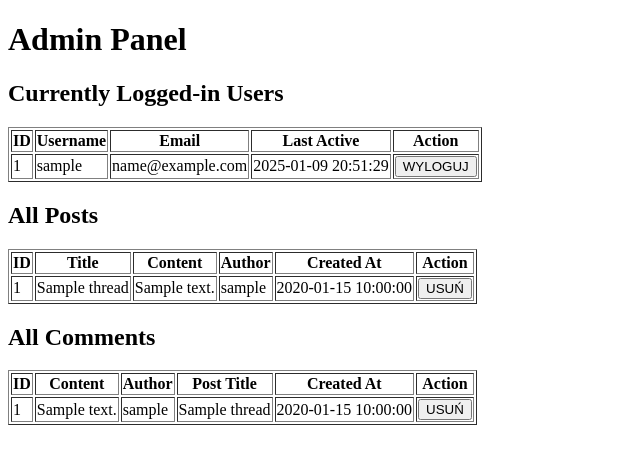
After one commit to GrzemoTLM/PHP_CatholicBonfire, a PHP site: page /admin_panel.php in a window 1280 px wide. The commit adds this page. Shown: the top 464 px of the page, without its empty margins (0-640 px from the left). Run offline with PHP 8.4, Linux system fonts and the light colour scheme; the visitor is signed in with stand-in values (Sample User, id 1); tables that the repository leaves empty or names only in its code hold one stand-in row (values such as "Sample post").

Commit message:
control-panel-features

```diff
--- /dev/null
+++ b/admin_panel.php
@@ -0,0 +1,199 @@
+<?php
+require_once 'check_session.php';
+require_once 'db.php';
+
+if (!isset($_SESSION['role']) || $_SESSION['role'] !== 'admin') {
+    header('Location: mainboard.php');
+    exit;
+}
+
+$db = new Database();
+$sqlLoggedUsers = "
+    SELECT users.id AS user_id, users.username, users.email, logged_in_users.lastUpdate, logged_in_users.sessionId
+    FROM logged_in_users
+    JOIN users ON logged_in_users.userId = users.id
+    ORDER BY logged_in_users.lastUpdate DESC
+";
+$loggedUsers = $db->query($sqlLoggedUsers)->fetchAll();
+$sqlPosts = "
+    SELECT threads.id AS thread_id, threads.title, threads.content, threads.created_at,
+           users.username AS author
+    FROM threads
+    JOIN users ON threads.user_id = users.id
+    ORDER BY threads.created_at DESC
+";
+$posts = $db->query($sqlPosts)->fetchAll();
+$sqlComments = "
+    SELECT comments.id AS comment_id, comments.content, comments.created_at,
+           users.username AS author, threads.title AS post_title
+    FROM comments
+    JOIN users ON comments.user_id = users.id
+    JOIN threads ON comments.thread_id = threads.id
+    ORDER BY comments.created_at DESC
+";
+$comments = $db->query($sqlComments)->fetchAll();
+?>
+
+<!DOCTYPE html>
+<html lang="en">
+<head>
+    <meta charset="UTF-8">
+    <meta name="viewport" content="width=device-width, initial-scale=1.0">
+    <title>Admin Panel</title>
+    <script>
+        function logoutUser(sessionId) {
+            if (confirm("Are you sure you want to log out this user?")) {
+                fetch('logout_user.php', {
+                    method: 'POST',
+                    headers: {'Content-Type': 'application/x-www-form-urlencoded'},
+                    body: `sessionId=${encodeURIComponent(sessionId)}`
+                })
+                    .then(response => response.json())
+                    .then(data => {
+                        if (data.success) {
+                            alert(data.message);
+                            location.reload();
+                        } else {
+                            alert(data.message);
+                        }
+                    })
+                    .catch(error => {
+                        console.error('Error:', error);
+                        alert('An error occurred while logging out the user.');
+                    });
+            }
+        }
+
+        function deletePost(postId) {
+            if (confirm("Are you sure you want to delete this post?")) {
+                fetch('delete_post.php', {
+                    method: 'POST',
+                    headers: {'Content-Type': 'application/x-www-form-urlencoded'},
+                    body: `postId=${encodeURIComponent(postId)}`
+                })
+                    .then(response => response.json())
+                    .then(data => {
+                        if (data.success) {
+                            alert(data.message);
+                            location.reload();
+                        } else {
+                            alert(data.message);
+                        }
+                    })
+                    .catch(error => {
+                        console.error('Error:', error);
+                        alert('An error occurred while deleting the post.');
+                    });
+            }
+        }
+
+        function deleteComment(commentId) {
+            if (confirm("Are you sure you want to delete this comment?")) {
+                fetch('delete_comment.php', {
+                    method: 'POST',
+                    headers: {'Content-Type': 'application/x-www-form-urlencoded'},
+                    body: `commentId=${encodeURIComponent(commentId)}`
+                })
+                    .then(response => response.json())
+                    .then(data => {
+                        if (data.success) {
+                            alert(data.message);
+                            location.reload();
+                        } else {
+                            alert(data.message);
+                        }
+                    })
+                    .catch(error => {
+                        console.error('Error:', error);
+                        alert('An error occurred while deleting the comment.');
+                    });
+            }
+        }
+    </script>
+</head>
+<body>
+<h1>Admin Panel</h1>
+
+<h2>Currently Logged-in Users</h2>
+<table border="1">
+    <thead>
+    <tr>
+        <th>ID</th>
+        <th>Username</th>
+        <th>Email</th>
+        <th>Last Active</th>
+        <th>Action</th>
+    </tr>
+    </thead>
+    <tbody>
+    <?php foreach ($loggedUsers as $user): ?>
+        <tr>
+            <td><?= htmlspecialchars($user['user_id']) ?></td>
+            <td><?= htmlspecialchars($user['username']) ?></td>
+            <td><?= htmlspecialchars($user['email']) ?></td>
+            <td><?= htmlspecialchars($user['lastUpdate']) ?></td>
+            <td>
+                <button onclick="logoutUser('<?= htmlspecialchars($user['sessionId']) ?>')">WYLOGUJ</button>
+            </td>
+        </tr>
+    <?php endforeach; ?>
+    </tbody>
+</table>
+
+<h2>All Posts</h2>
+<table border="1">
+    <thead>
+    <tr>
+        <th>ID</th>
+        <th>Title</th>
+        <th>Content</th>
+        <th>Author</th>
+        <th>Created At</th>
+        <th>Action</th>
+    </tr>
+    </thead>
+    <tbody>
+    <?php foreach ($posts as $post): ?>
+        <tr>
+            <td><?= htmlspecialchars($post['thread_id']) ?></td>
+            <td><?= htmlspecialchars($post['title']) ?></td>
+            <td><?= htmlspecialchars($post['content']) ?></td>
+            <td><?= htmlspecialchars($post['author']) ?></td>
+            <td><?= htmlspecialchars($post['created_at']) ?></td>
+            <td>
+                <button onclick="deletePost('<?= htmlspecialchars($post['thread_id']) ?>')">USUŃ</button>
+            </td>
+        </tr>
+    <?php endforeach; ?>
+    </tbody>
+</table>
+
+<h2>All Comments</h2>
+<table border="1">
+    <thead>
+    <tr>
+        <th>ID</th>
+        <th>Content</th>
+        <th>Author</th>
+        <th>Post Title</th>
+        <th>Created At</th>
+        <th>Action</th>
+    </tr>
+    </thead>
+    <tbody>
+    <?php foreach ($comments as $comment): ?>
+        <tr>
+            <td><?= htmlspecialchars($comment['comment_id']) ?></td>
+            <td><?= htmlspecialchars($comment['content']) ?></td>
+            <td><?= htmlspecialchars($comment['author']) ?></td>
+            <td><?= htmlspecialchars($comment['post_title']) ?></td>
+            <td><?= htmlspecialchars($comment['created_at']) ?></td>
+            <td>
+                <button onclick="deleteComment('<?= htmlspecialchars($comment['comment_id']) ?>')">USUŃ</button>
+            </td>
+        </tr>
+    <?php endforeach; ?>
+    </tbody>
+</table>
+</body>
+</html>
--- a/check_session.php
+++ b/check_session.php
@@ -10,6 +10,7 @@ if (!isset($_SESSION['session_id'])) {
 $db = new Database();
 
 try {
+
     $sql = "SELECT * FROM logged_in_users WHERE sessionId = :sessionId";
     $stmt = $db->query($sql, ['sessionId' => $_SESSION['session_id']]);
     $session = $stmt->fetch();
@@ -21,18 +22,15 @@ try {
         exit;
     }
 
-    $updateSql = "UPDATE logged_in_users SET lastUpdate = :lastUpdate WHERE sessionId = :sessionId";
-    $db->query($updateSql, [
-        'lastUpdate' => date('Y-m-d H:i:s'),
-        'sessionId' => $_SESSION['session_id']
-    ]);
+    $updateSql = "UPDATE logged_in_users SET lastUpdate = NOW() WHERE sessionId = :sessionId";
+    $db->query($updateSql, ['sessionId' => $_SESSION['session_id']]);
+
+    $timeout = 30 * 60;
+    $expirationTime = date('Y-m-d H:i:s', time() - $timeout);
+
+    $deleteSql = "DELETE FROM logged_in_users WHERE lastUpdate < :expirationTime";
+    $db->query($deleteSql, ['expirationTime' => $expirationTime]);
 } catch (PDOException $e) {
     die("Error verifying session: " . $e->getMessage());
 }
-$timeout = 30 * 60;
-$expirationTime = date('Y-m-d H:i:s', time() - $timeout);
-
-$sql = "DELETE FROM logged_in_users WHERE lastUpdate < :expirationTime";
-$db->query($sql, ['expirationTime' => $expirationTime]);
-
 ?>
--- a/login.php
+++ b/login.php
@@ -13,7 +13,6 @@ if ($_SERVER['REQUEST_METHOD'] === 'POST') {
         $db = new Database();
 
         try {
-
             $sql = "SELECT * FROM users WHERE email = :email";
             $stmt = $db->query($sql, ['email' => $email]);
             $user = $stmt->fetch();
@@ -26,11 +25,10 @@ if ($_SERVER['REQUEST_METHOD'] === 'POST') {
                 $_SESSION['session_id'] = session_id();
 
                 $insertSql = "REPLACE INTO logged_in_users (sessionId, userId, lastUpdate)
-                              VALUES (:sessionId, :userId, :lastUpdate)";
+                              VALUES (:sessionId, :userId, NOW())";
                 $db->query($insertSql, [
                     'sessionId' => session_id(),
-                    'userId' => $user['id'],
-                    'lastUpdate' => date('Y-m-d H:i:s')
+                    'userId' => $user['id']
                 ]);
 
                 header('Location: mainboard.php');
--- a/mainboard.php
+++ b/mainboard.php
@@ -24,7 +24,13 @@ $categories = $db->query("SELECT id, name FROM categories")->fetchAll();
         <a href="profile.php" class="btn">Your Profile</a>
         <a href="prayer_intentions.php" class="btn">Prayer Intentions</a>
         <a href="logout.php" class="btn btn-danger">Logout</a>
+
+        <?php if (isset($_SESSION['role']) && $_SESSION['role'] === 'admin'): ?>
+            <a href="admin_panel.php" class="btn btn-admin">Admin Panel</a>
+        <?php endif; ?>
     </div>
+
+
     <div class="post-form">
         <h2>Add a Post</h2>
         <form id="addPostForm">
```
Also changed, not shown: css/style.css (+16 -0 lines), delete_comment.php (added, +34 -0 lines), delete_post.php (added, +36 -0 lines), logout_user.php (added, +36 -0 lines).
